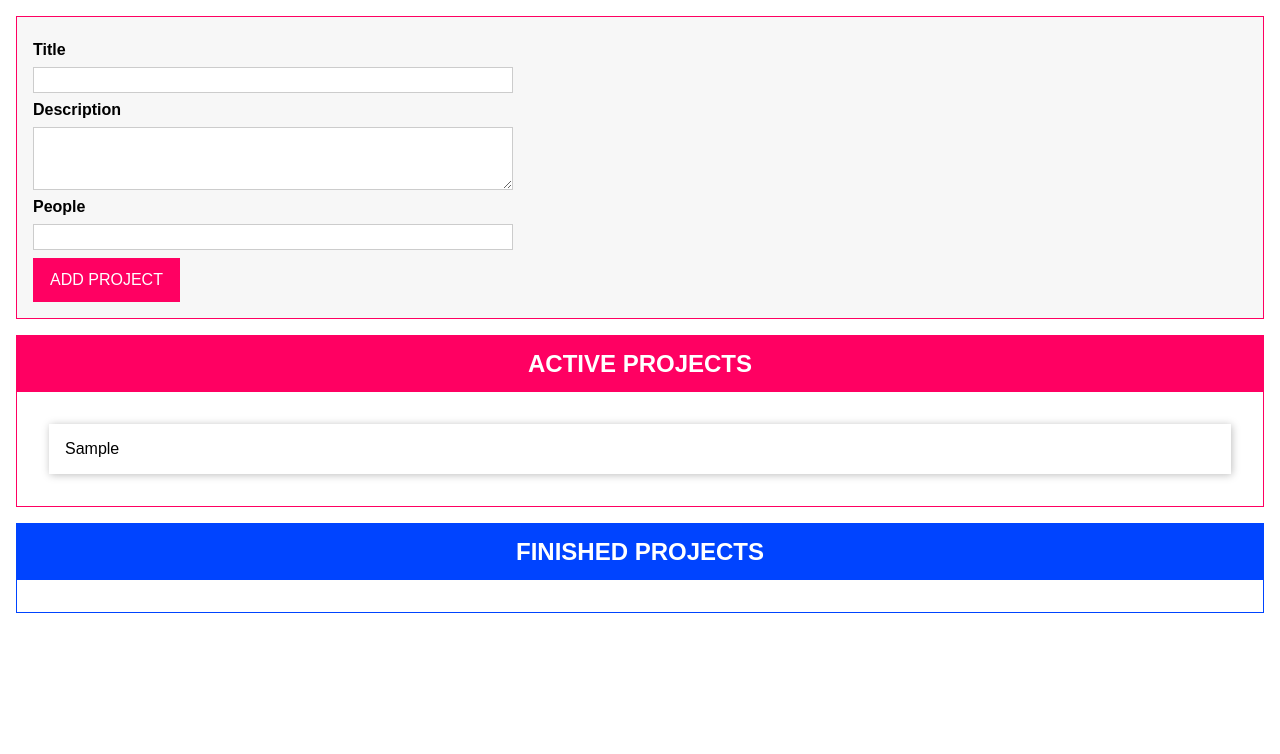
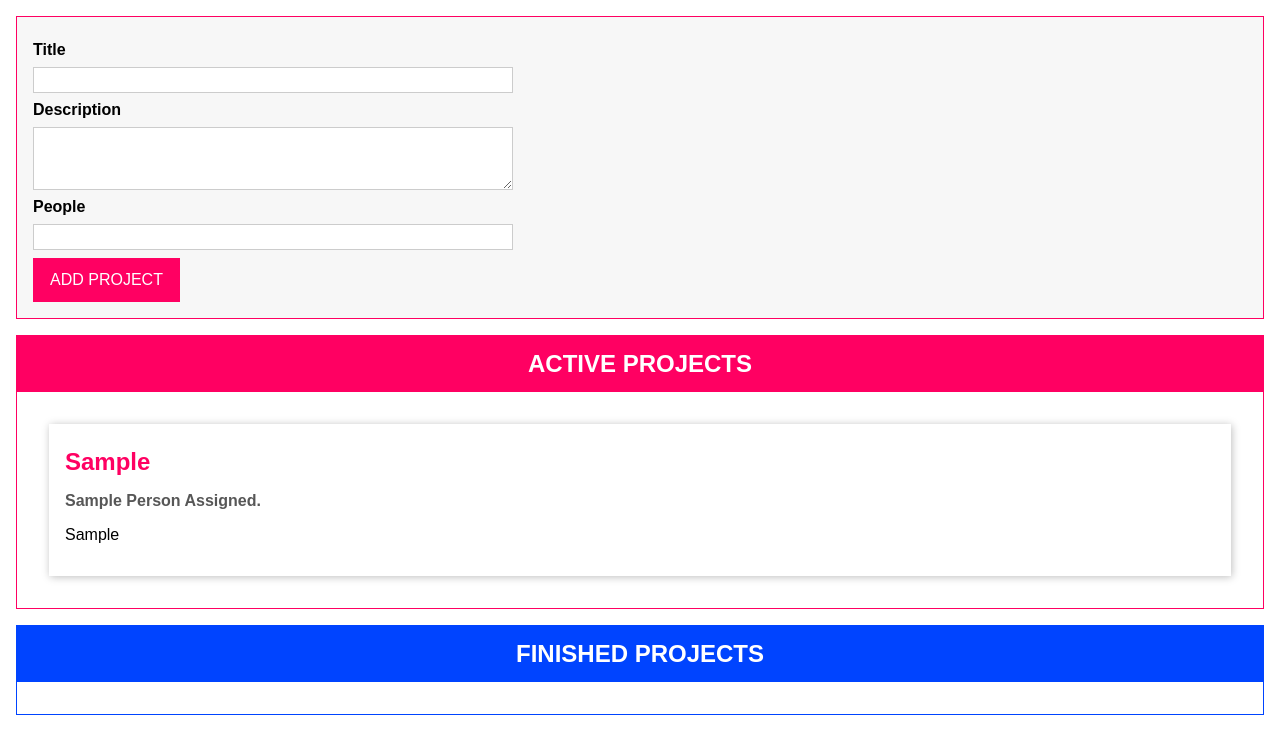
Before and after one commit to wahyualfarisi/DragAndDrop, a website with bundled scripts: page index.html in a window 1280 px wide. Both pictures are taken after typing "Sample", "Sample", "5" into the empty fields and a click on the button "ADD PROJECT". Built offline with nearby package versions, Linux system fonts and the light colour scheme.

Commit message:
Create Project item class and set getter

```diff
--- a/index.html
+++ b/index.html
@@ -27,7 +27,11 @@
       </form>
     </template>
     <template id="single-project">
-      <li></li>
+      <li>
+        <h2></h2>
+        <h3></h3>
+        <p></p>
+      </li>
     </template>
     <template id="project-list">
       <section class="projects">
--- a/src/app.ts
+++ b/src/app.ts
@@ -137,6 +137,34 @@ abstract class Component<T extends HTMLElement, U extends HTMLElement> {
   abstract renderContent(): void;
 }
 
+//Project Item class
+class ProjectItem extends Component<HTMLUListElement, HTMLLIElement> {
+  private project: Project;
+
+  get peopleAssign(){
+    if (this.project.people === 1) return "1 Person"
+    return this.project.description + " Person";
+  }
+
+  constructor(hostId: string, project: Project){
+    super('single-project', hostId, false, project.id)
+    this.project = project;
+
+    this.configure()
+    this.renderContent()
+  }
+
+  configure(): void {
+
+  }
+
+  renderContent(): void {
+    this.element.querySelector('h2')!.textContent = this.project.title;
+    this.element.querySelector('h3')!.textContent = this.peopleAssign + " Assigned."
+    this.element.querySelector('p')!.textContent = this.project.description;
+  }
+}
+
 //ProjectList class
 type ProjectType = 'active' | 'finished';
 
@@ -168,9 +196,7 @@ class ProjectList extends Component<HTMLDivElement, HTMLElement> {
     const listEl = document.getElementById(`${this.type}-projects-list`)! as HTMLUListElement;
     listEl.innerHTML = ''
     for (const prjItem of this.assignedProjects){
-      const listItem = document.createElement('li');
-      listItem.textContent = prjItem.title;
-      listEl?.appendChild(listItem);
+      new ProjectItem(this.element.querySelector('ul')!.id, prjItem as Project)
     }
   }
 }
```
